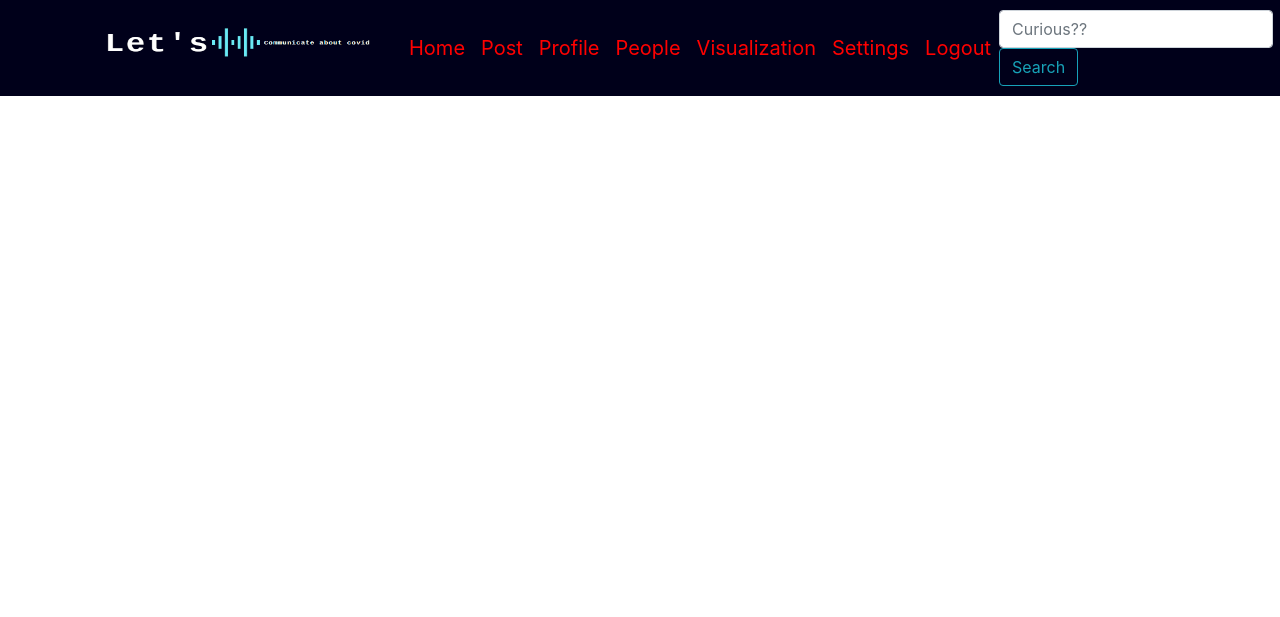
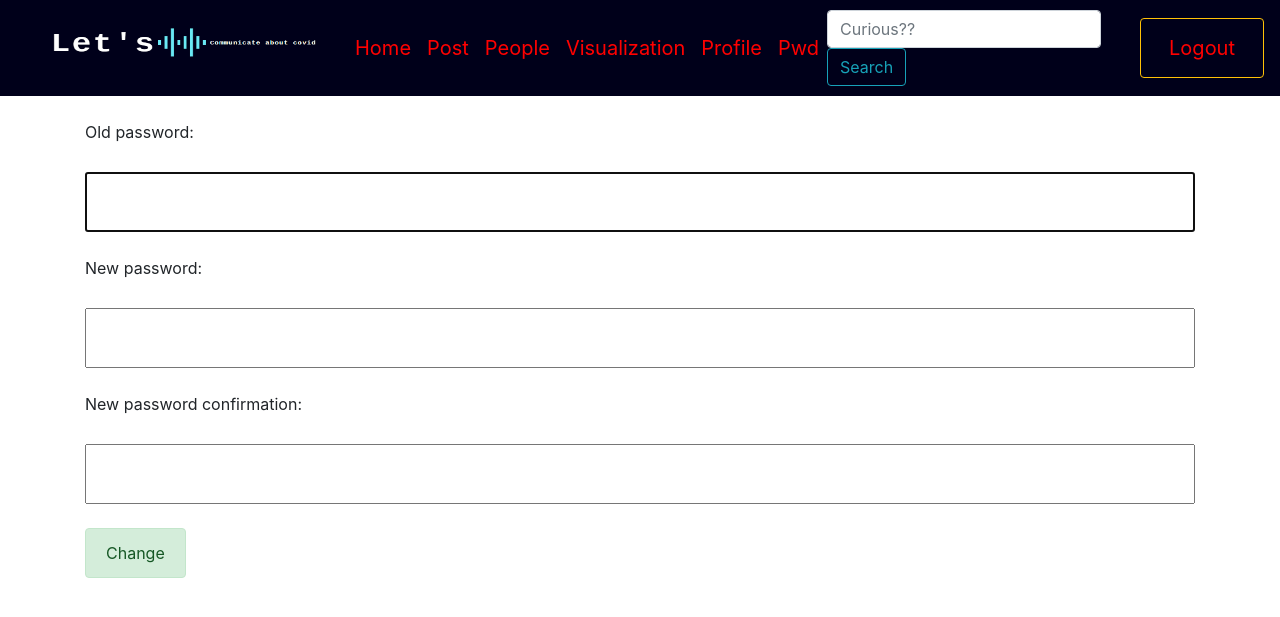
Before and after one commit to Laxman-koirala/ThesisProject, a Django app: page /change_password/ in a window 1280 px wide. Shown: the top 617 px of the page. Run offline with Django 3.2, Linux system fonts and the light colour scheme; a user stored in the database is signed in; some libraries are stand-ins or nearby versions; some web fonts are replaced.

Commit message:
bug fixed!

```diff
--- a/CovidCommunicationMinor/CovidCommunicationMinor/settings.py
+++ b/CovidCommunicationMinor/CovidCommunicationMinor/settings.py
@@ -26,6 +26,9 @@ SECRET_KEY = 'mykw3fys^1w4i%(t^s*f=3h$=$%sm*vsfs1at#-(uvg4^r*2!*'
 DEBUG = True
 
 ALLOWED_HOSTS = []
+
+LOGIN_URL = '/login/'
+LOGIN_REDIRECT_URL ='/postlist/'
 
 
 # Application definition
--- a/CovidCommunicationMinor/Student/urls.py
+++ b/CovidCommunicationMinor/Student/urls.py
@@ -9,5 +9,6 @@ urlpatterns = [
     path('visualization/',views.Visualization, name='visual'),
     path('<int:pk>', views.ProfileDetailView.as_view(), name='profile-detail'),
     path('profile/', views.Myprofile, name='profile'),
+    path('search/', views.search, name='search'),
 
 ]
--- a/CovidCommunicationMinor/credential/views.py
+++ b/CovidCommunicationMinor/credential/views.py
@@ -1,5 +1,5 @@
 from django.shortcuts import render, HttpResponseRedirect
-from django.contrib.auth import authenticate, login, logout
+from django.contrib.auth import authenticate, login, logout, update_session_auth_hash
 from django.contrib.auth.forms import PasswordChangeForm
 from django.contrib.auth.decorators import login_required
 from django.contrib.auth.forms import AuthenticationForm, UserCreationForm
@@ -55,7 +55,8 @@ def Change_Password(request):
         fm = PasswordChangeForm(user=request.user, data=request.POST)
         if fm.is_valid():
             fm.save()
+            update_session_auth_hash(request,fm.user)
             return HttpResponseRedirect('/postlist/')
     else:
         fm = PasswordChangeForm(user=request.user)
-    return render(request, 'Base.html', {'form': fm})
+    return render(request, 'changepwd.html', {'form': fm})
--- a/CovidCommunicationMinor/templates/Base.html
+++ b/CovidCommunicationMinor/templates/Base.html
@@ -54,6 +54,31 @@ height: 200px;
 
 }
 
+#id_old_password{
+height: 60px;
+  width: 100%;
+  margin-top: 20px;
+  position: relative;
+
+}
+#id_new_password1{
+height: 60px;
+  width: 100%;
+  margin-top: 20px;
+  position: relative;
+
+}
+#id_new_password2{
+
+height: 60px;
+  width: 100%;
+  margin-top: 20px;
+  position: relative;
+
+}
+
+
+
 
 
   </style>
@@ -78,22 +103,25 @@ height: 200px;
 
           <li><a href="{% url 'createpost' %}" class="nav-link text-left" style="font-size:20px;color:red">Post</a>
           </li>
-          <li><a href="{% url 'profile' %}" class="nav-link text-left" style="font-size:20px;color:red">Profile</a>
-          </li>
           <li><a href="{% url 'users' %}" class="nav-link text-left" style="font-size:20px;color:red">People</a>
           </li>
 
           <li>
             <a href="{% url 'visual' %}" class="nav-link text-left" style="font-size:20px;color:red">Visualization</a>
           </li>
-          <li><a href="#" class="nav-link text-left" style="font-size:20px;color:red">Settings</a>
+           <li>
+            <a href="{% url 'profile' %}" class="nav-link text-left" style="font-size:20px;color:red">Profile</a>
           </li>
-          <li><a href="{% url 'logout' %}" class="nav-link text-left" style="font-size:20px;color:red">Logout</a></li>
+           <li>
+            <a href="{% url 'changepassword' %}" class="nav-link text-left" style="font-size:20px;color:red">Pwd</a>
+          </li>
+
+
         </ul>
 
       </div>
 
-      <form action="#" class="form-inline my-2 my-lg-0" method = 'get'>
+      <form action="{% url 'search' %}" class="form-inline my-2 my-lg-0" method = 'get'>
 
 
         <input class="form-control mr-sm-2" type="search" name ="find" placeholder="Curious??" aria-label="Search">
@@ -102,6 +130,10 @@ height: 200px;
 
       </form>
     </div>
+    <button class="btn btn-outline-warning my-2 my-sm-0" type="submit">
+      <a href="{% url 'logout' %}" class="nav-link text-left" style="font-size:20px;color:red">Logout</a>
+    </button>
+
   </nav>
   {% block content %}
 
--- /dev/null
+++ b/CovidCommunicationMinor/templates/changepwd.html
@@ -0,0 +1,19 @@
+<!DOCTYPE html>
+{% extends 'base.html' %}
+{% load static %}
+{% block content %}
+<div class="container">
+  <br>
+  <form action="" method="post" novalidate>
+    {% csrf_token %}
+    {% for fm in form %}
+    {{fm.label_tag}} {{fm}} {{fm.errors|striptags}} <br><br>
+    {% endfor %}
+
+    <input class="alert alert-success" type="submit" name="" value="Change">
+
+
+
+  </form>
+</div>
+{% endblock %}
--- a/CovidCommunicationMinor/templates/profile.html
+++ b/CovidCommunicationMinor/templates/profile.html
@@ -21,5 +21,9 @@
   <div class="color-overlay"></div>
 </div><!-- /.blog-card -->
 
+<div class = container>
+
+</div>
+
 
   {% endblock %}
```
Also changed, not shown: CovidCommunicationMinor/Student/views.py (+26 -3 lines), CovidCommunicationMinor/templates/search.html (added, +33 -0 lines), CovidCommunicationMinor/db.sqlite3.
